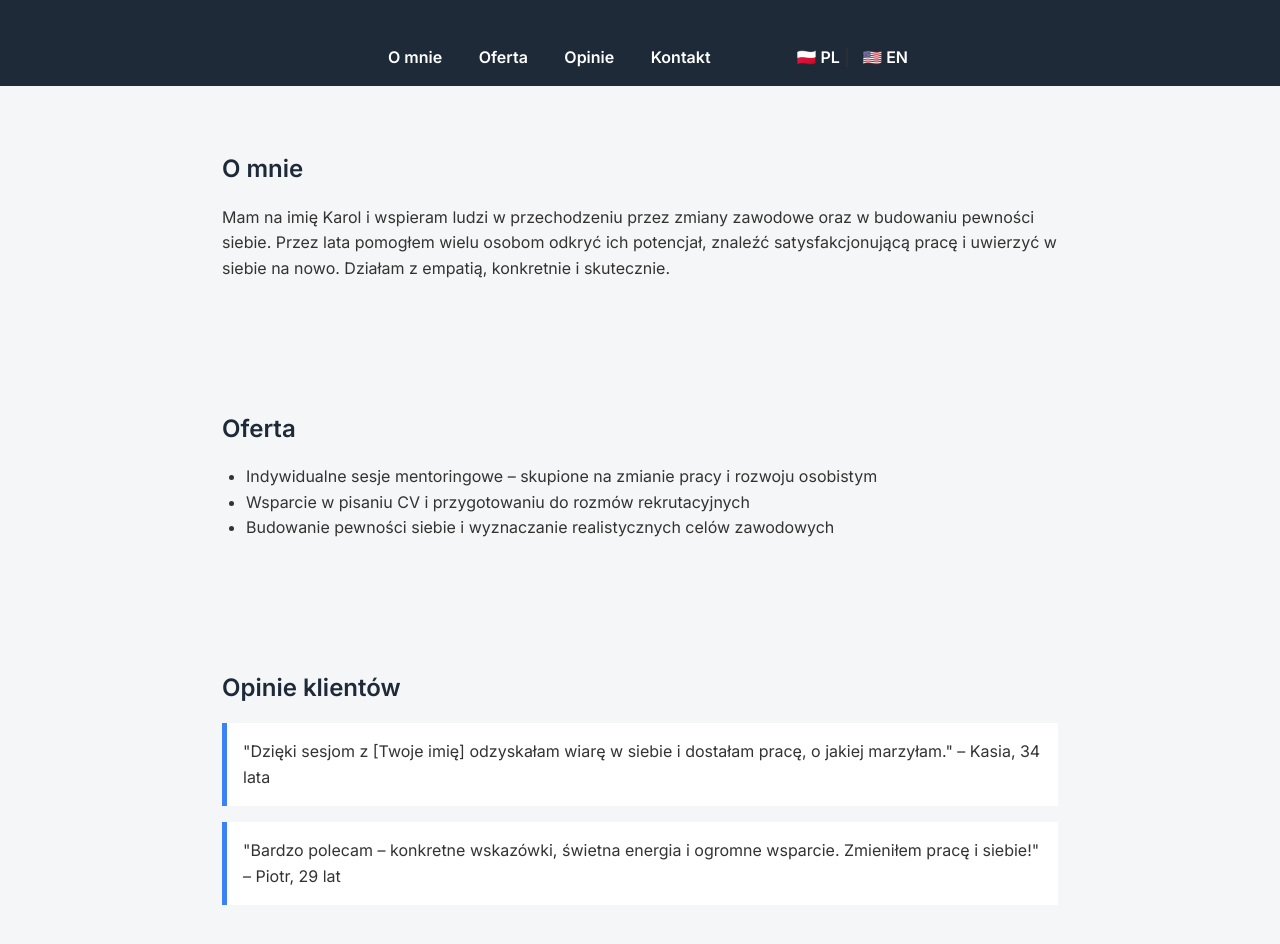
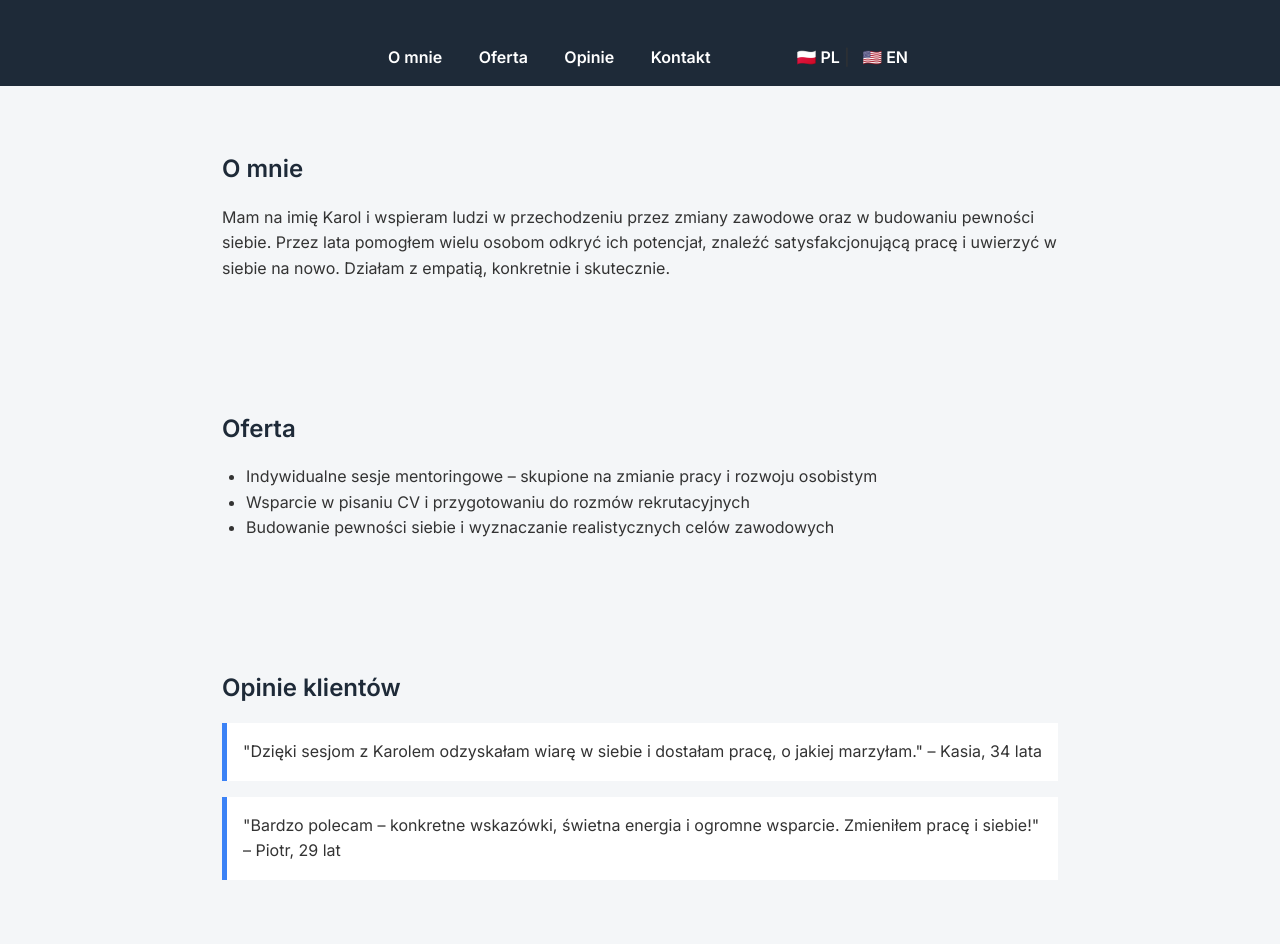
Before and after one commit to chem4tic/mentoring, a plain HTML site: page index.html in a window 1280 px wide. Shown: the part 112-1056 px from the top of the page. Drawn offline with Linux system fonts and the light colour scheme.

Commit message:
Update index.html

```diff
--- a/index.html
+++ b/index.html
@@ -50,7 +50,7 @@ Działam z empatią, konkretnie i skutecznie.
   <section id="reviews" class="reviews">
     <h2>Opinie klientów</h2>
       <blockquote>
-        "Dzięki sesjom z [Twoje imię] odzyskałam wiarę w siebie i dostałam pracę, o jakiej marzyłam." – Kasia, 34 lata
+        "Dzięki sesjom z Karolem odzyskałam wiarę w siebie i dostałam pracę, o jakiej marzyłam." – Kasia, 34 lata
       </blockquote>
       <blockquote>
         "Bardzo polecam – konkretne wskazówki, świetna energia i ogromne wsparcie. Zmieniłem pracę i siebie!" – Piotr, 29 lat
```
